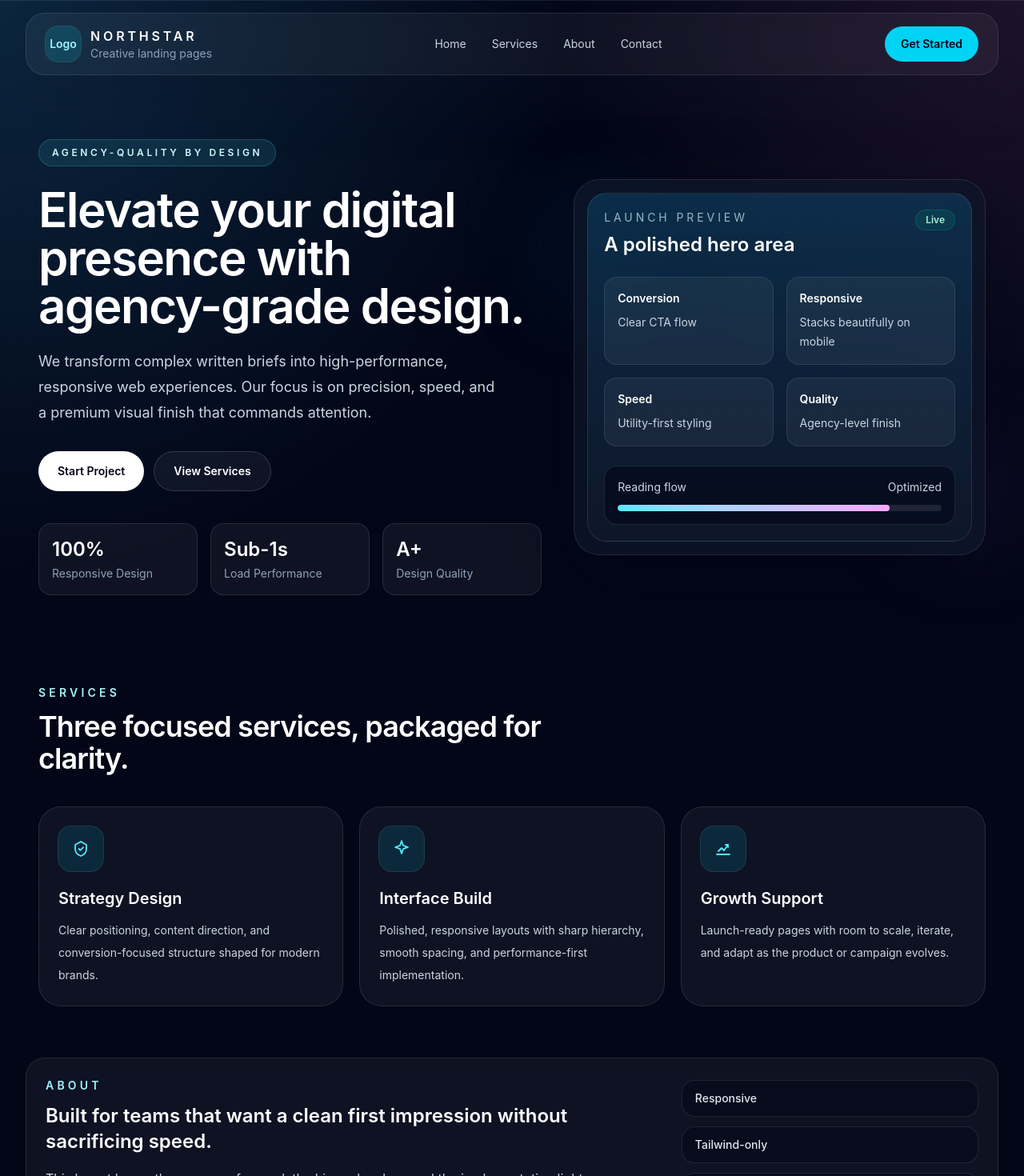
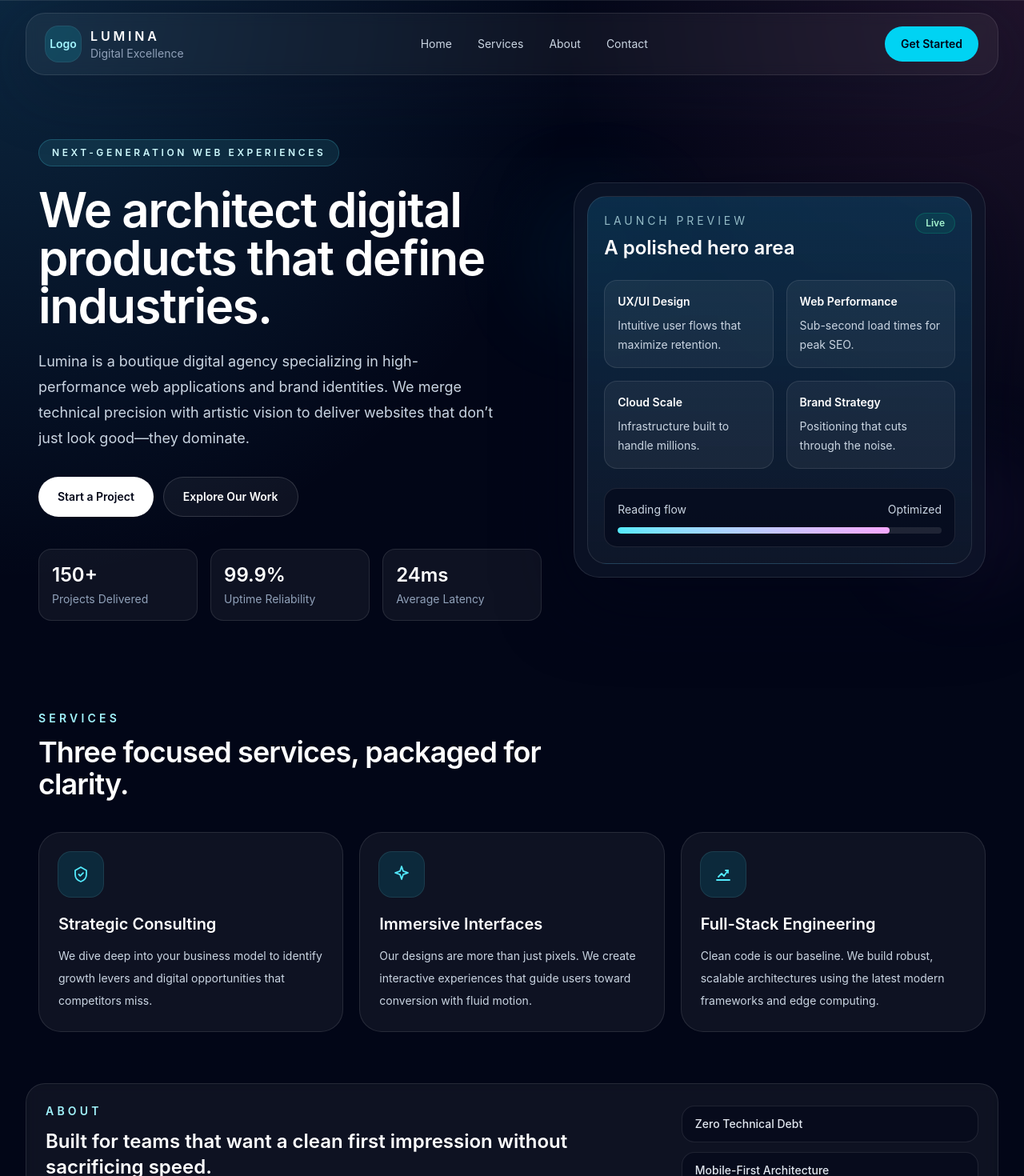
Before and after one commit to RafatAiub/Figma-to-Responsive-Web-Page-REST-API-Integration-React-Query-, a React (Vite) app in the folder landing-page/: page / in a window 1280 px wide. Shown: the top 1470 px of the page at 80% size. Built offline with nearby package versions, Linux system fonts and the light colour scheme.

Commit message:
content: update to hyper-realistic 'Lumina' agency branding and copy

```diff
--- a/landing-page/src/data/siteContent.js
+++ b/landing-page/src/data/siteContent.js
@@ -10,56 +10,63 @@ import {
 export const navigationLinks = ['Home', 'Services', 'About', 'Contact']
 
 export const brand = {
-  name: 'Northstar',
-  subtitle: 'Creative landing pages',
+  name: 'Lumina',
+  subtitle: 'Digital Excellence',
 }
 
-export const heroLabel = 'Agency-quality by design'
+export const heroLabel = 'Next-Generation Web Experiences'
 export const heroHeading =
-  'Elevate your digital presence with agency-grade design.'
+  'We architect digital products that define industries.'
 export const heroBody =
-  'We transform complex written briefs into high-performance, responsive web experiences. Our focus is on precision, speed, and a premium visual finish that commands attention.'
+  'Lumina is a boutique digital agency specializing in high-performance web applications and brand identities. We merge technical precision with artistic vision to deliver websites that don’t just look good—they dominate.'
 
 export const heroActions = [
-  { label: 'Start Project', href: '#contact', primary: true },
-  { label: 'View Services', href: '#services', primary: false },
+  { label: 'Start a Project', href: '#contact', primary: true },
+  { label: 'Explore Our Work', href: '#services', primary: false },
 ]
 
 export const heroStats = [
-  { value: '100%', label: 'Responsive Design' },
-  { value: 'Sub-1s', label: 'Load Performance' },
-  { value: 'A+', label: 'Design Quality' },
+  { value: '150+', label: 'Projects Delivered' },
+  { value: '99.9%', label: 'Uptime Reliability' },
+  { value: '24ms', label: 'Average Latency' },
 ]
 
 export const heroFeatureCards = [
-  { title: 'Conversion', copy: 'Clear CTA flow' },
-  { title: 'Responsive', copy: 'Stacks beautifully on mobile' },
-  { title: 'Speed', copy: 'Utility-first styling' },
-  { title: 'Quality', copy: 'Agency-level finish' },
+  { title: 'UX/UI Design', copy: 'Intuitive user flows that maximize retention.' },
+  { title: 'Web Performance', copy: 'Sub-second load times for peak SEO.' },
+  { title: 'Cloud Scale', copy: 'Infrastructure built to handle millions.' },
+  { title: 'Brand Strategy', copy: 'Positioning that cuts through the noise.' },
 ]
 
 export const services = [
   {
-    title: 'Strategy Design',
+    title: 'Strategic Consulting',
     description:
-      'Clear positioning, content direction, and conversion-focused structure shaped for modern brands.',
+      'We dive deep into your business model to identify growth levers and digital opportunities that competitors miss.',
     icon: ShieldIcon,
+    tag: 'Analysis'
   },
   {
-    title: 'Interface Build',
+    title: 'Immersive Interfaces',
     description:
-      'Polished, responsive layouts with sharp hierarchy, smooth spacing, and performance-first implementation.',
+      'Our designs are more than just pixels. We create interactive experiences that guide users toward conversion with fluid motion.',
     icon: SparkIcon,
+    tag: 'Creative'
   },
   {
-    title: 'Growth Support',
+    title: 'Full-Stack Engineering',
     description:
-      'Launch-ready pages with room to scale, iterate, and adapt as the product or campaign evolves.',
+      'Clean code is our baseline. We build robust, scalable architectures using the latest modern frameworks and edge computing.',
     icon: GrowthIcon,
+    tag: 'Development'
   },
 ]
 
-export const aboutHighlights = ['Responsive', 'Tailwind-only', 'Deployment-ready']
+export const aboutHighlights = [
+  'Zero Technical Debt',
+  'Mobile-First Architecture',
+  'Edge-Optimized Assets'
+]
 
 export const socialLinks = [
   { label: 'LinkedIn', href: 'https://www.linkedin.com', icon: LinkedInIcon },
```
